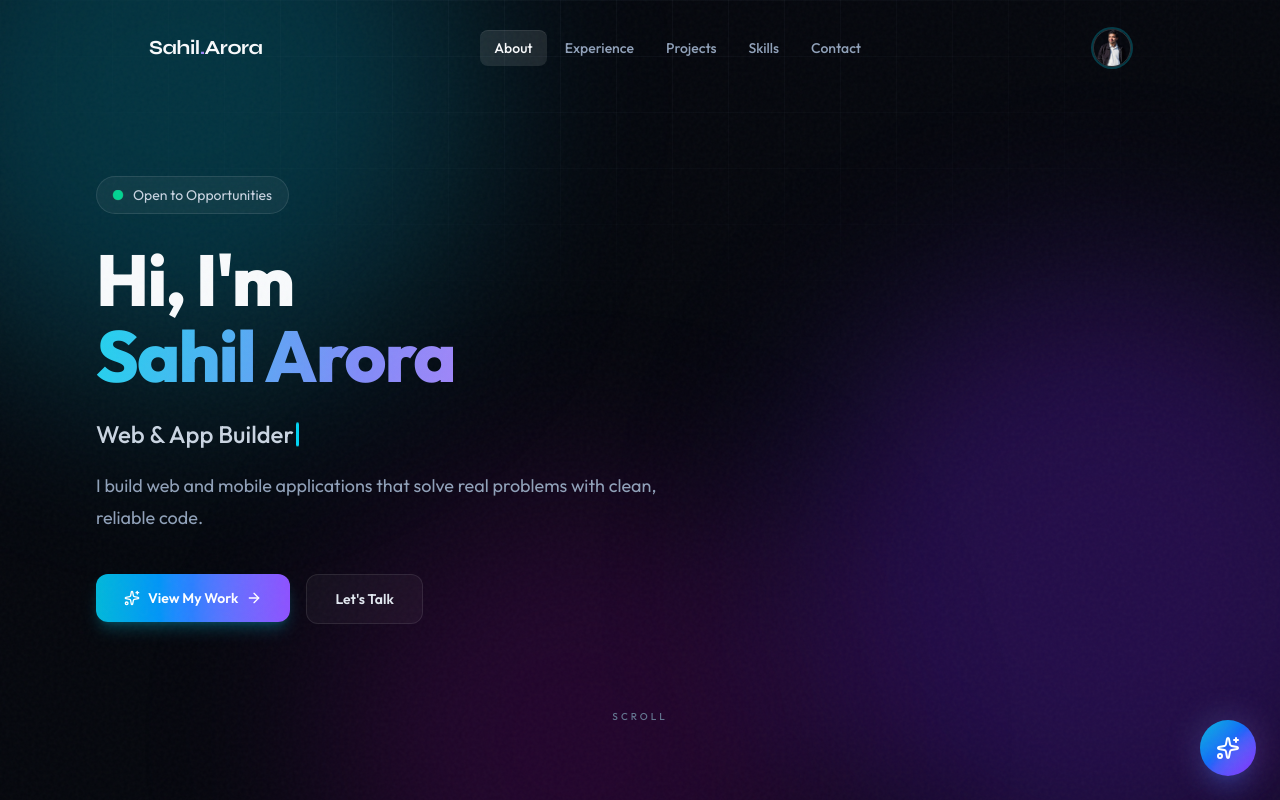
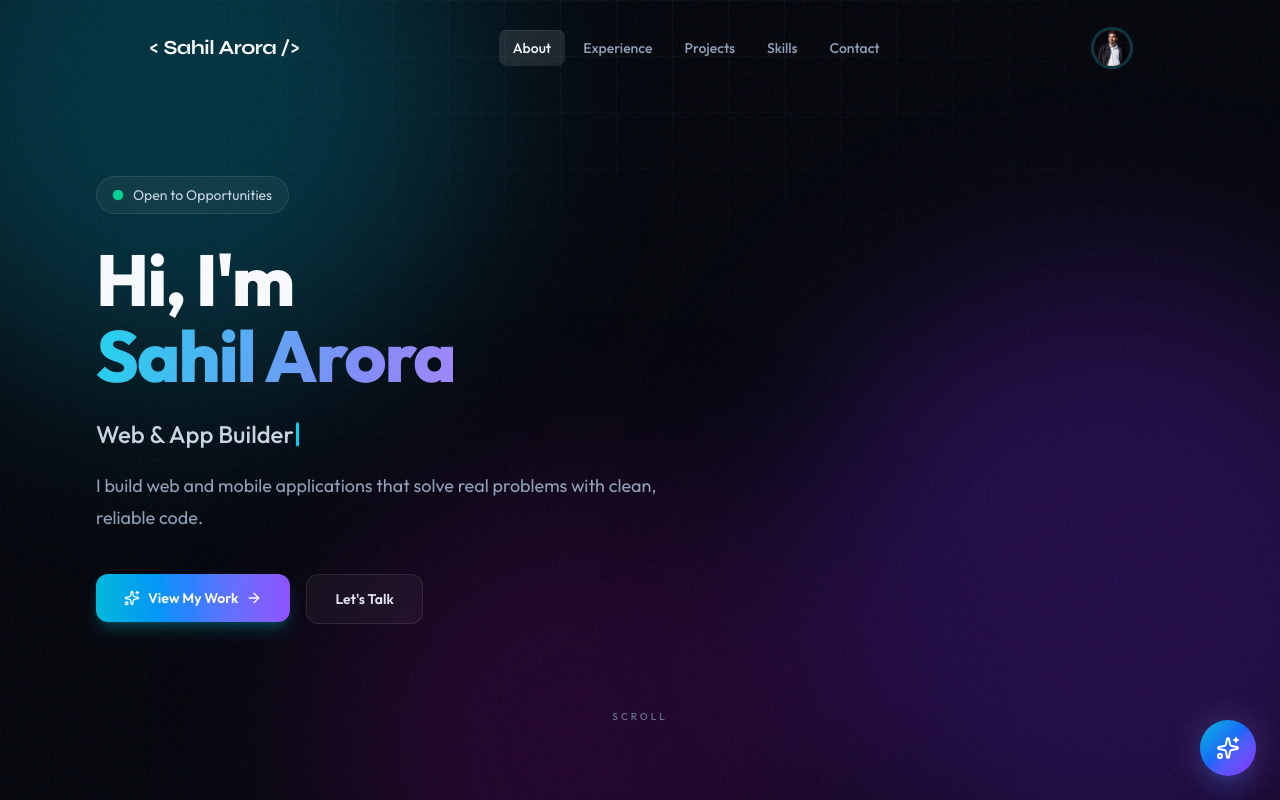
Before and after one commit to SahilAroraYT/portfolio, a Next.js app: page / in a window 1280 px wide. Shown: the top 800 px of the page. Built offline with nearby package versions, Linux system fonts and the light colour scheme.

Commit message:
changed my name in the header in code style

```diff
--- a/components/Header.tsx
+++ b/components/Header.tsx
@@ -58,7 +58,7 @@ export default function Header() {
           href="#top"
           className="font-display text-xl font-bold tracking-tight text-slate-50"
         >
-          Sahil<span className="text-gradient">.</span>Arora
+          {"< Sahil Arora />"}
         </a>
 
         <div className="hidden items-center gap-1 md:flex">
```
